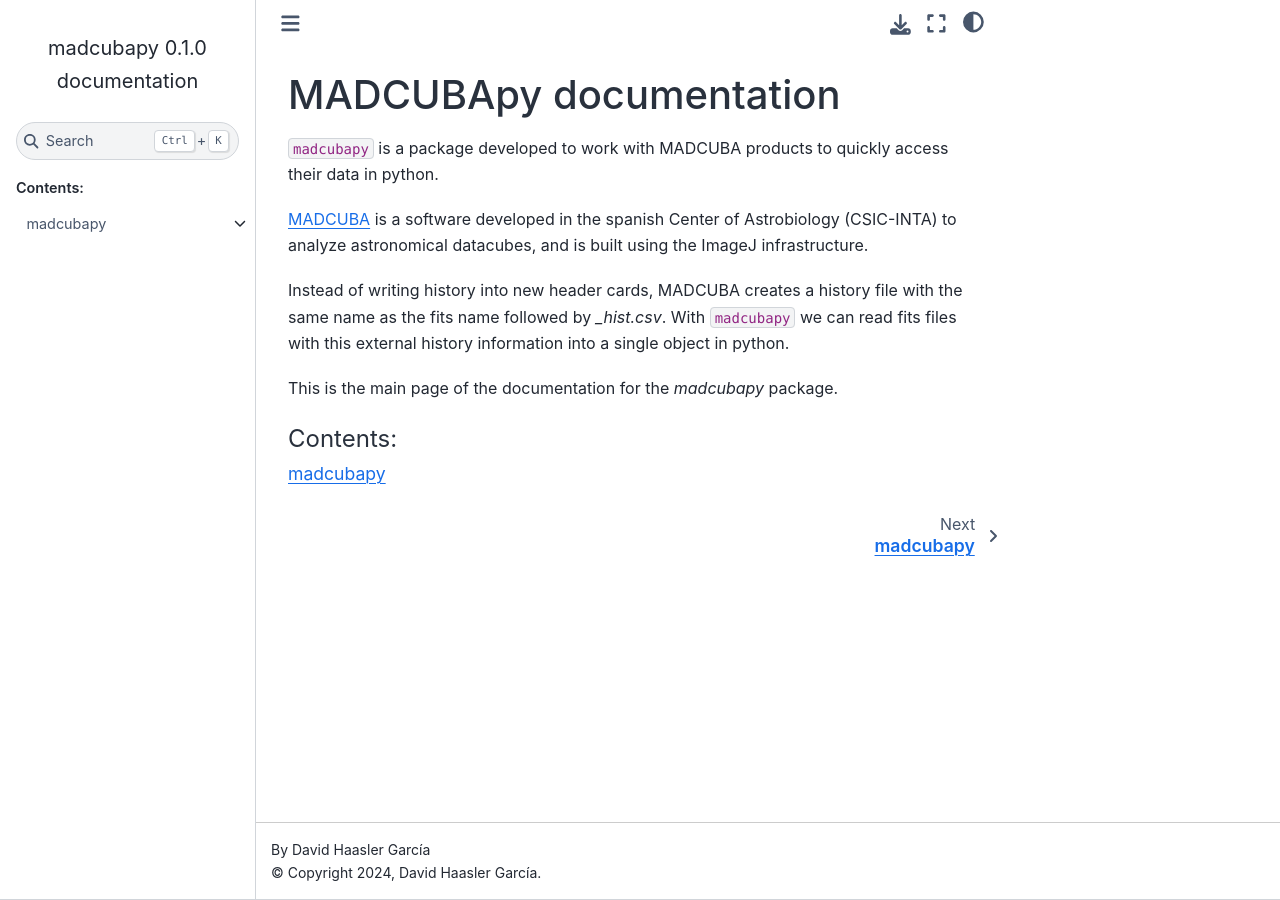
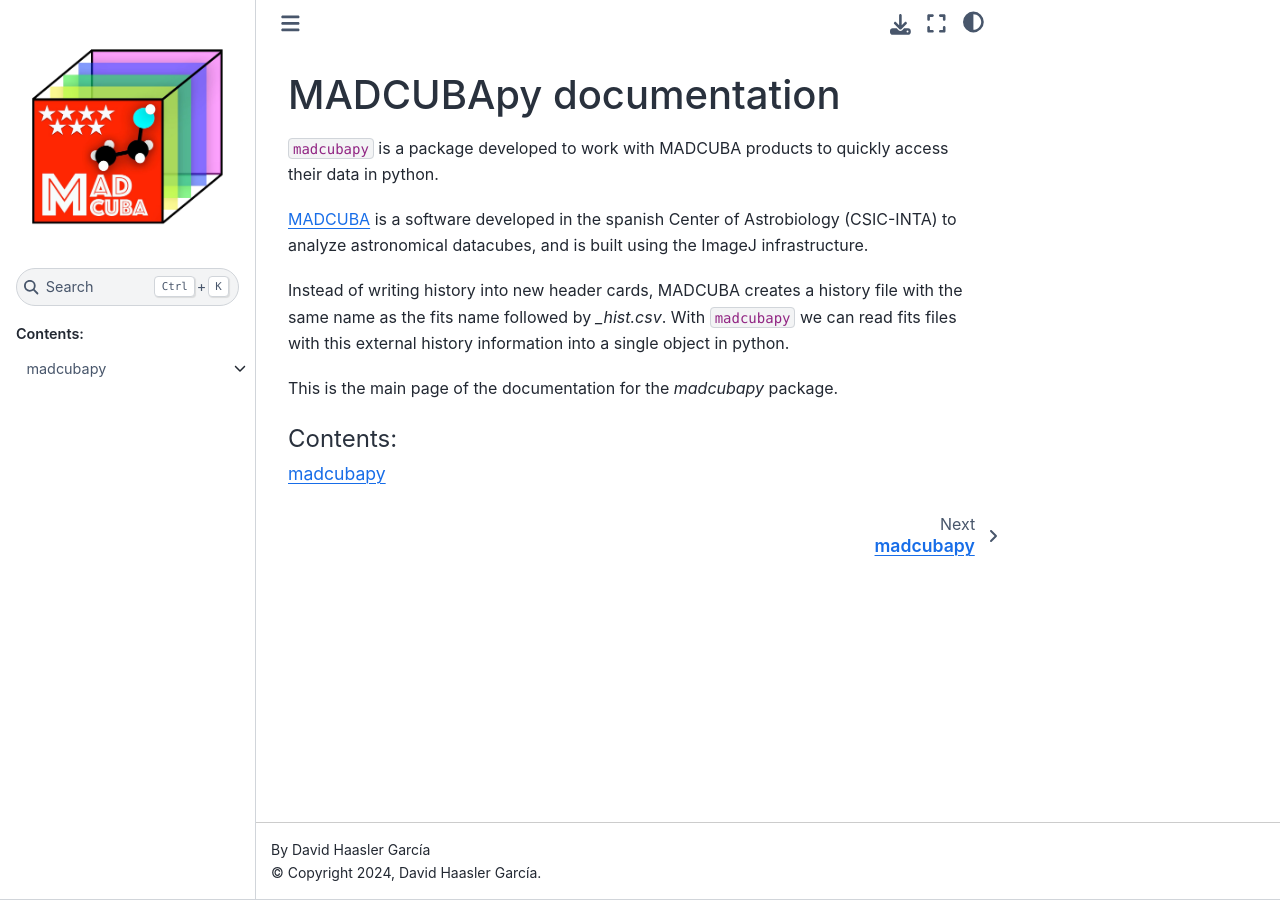
Before and after one commit to dhaasler/madcubapy, a Sphinx documentation site: the page built from docs/source/index.rst, in a window 1280 px wide. Built offline with Sphinx 7.4.7 and the Sphinx Book theme 1.1.4, drawn with Linux system fonts in a browser that asks for light colours.

Commit message:
Add temp logo and grey dark background to docs

```diff
--- /dev/null
+++ b/docs/source/_static/custom_dark_theme.css
@@ -0,0 +1,5 @@
+/* Grey dark theme background */
+html[data-theme="dark"] {
+    --pst-color-background: #222222;     /* Dark grey */
+    --pst-color-surface: #383838;        /* Slightly lighter grey for surfaces */
+}
--- a/docs/source/conf.py
+++ b/docs/source/conf.py
@@ -35,3 +35,7 @@
 
 html_theme = 'sphinx_book_theme'
 html_static_path = ['_static']
+html_css_files = [
+    'custom_dark_theme.css',
+]
+html_logo = "_static/logo.png"
```
Also changed, not shown: docs/source/_static/logo.png (added).
